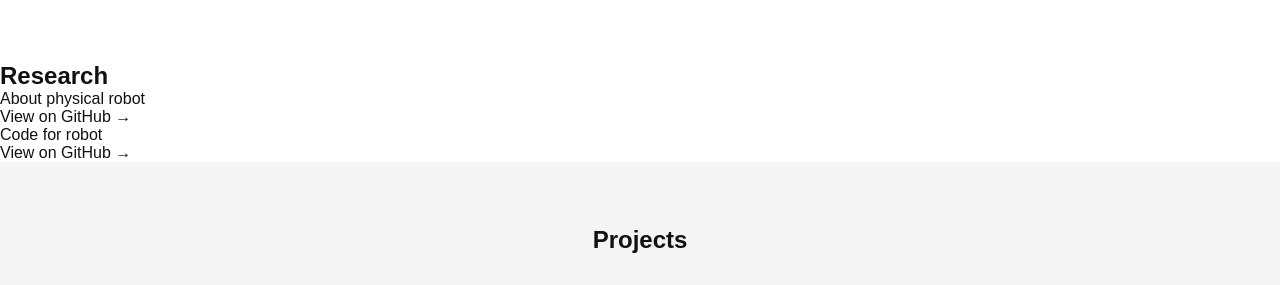
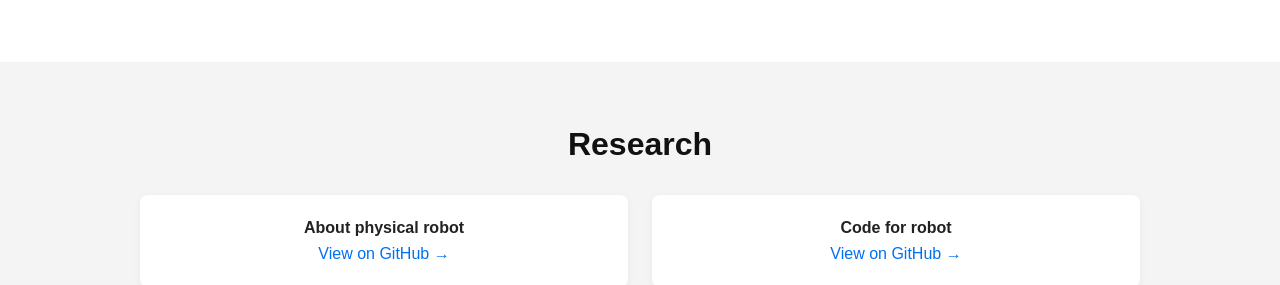
Before and after one commit to thomasbenti/personal-website, a React (Vite) app: page / in a window 1280 px wide. Shown: the part 617-902 px from the top of the page. Built offline with nearby package versions, Linux system fonts and the light colour scheme.

Commit message:
fixed research css

```diff
--- a/index.html
+++ b/index.html
@@ -2,6 +2,7 @@
 <html lang="en">
   <head>
     <meta charset="UTF-8" />
+    <link rel="icon" type="image/svg+xml" href="/vite.svg" />
     <meta name="viewport" content="width=device-width, initial-scale=1.0" />
     <title>Thomas Bentivoglio</title>
   </head>
--- /dev/null
+++ b/src/sections/Research.css
@@ -0,0 +1,51 @@
+/* Research.css */
+
+.research {
+  background-color: #f4f4f4;
+  padding: 4rem 2rem;
+}
+
+.research-container {
+  max-width: 1000px;
+  margin: 0 auto;
+  text-align: center;
+}
+
+.research-container h2 {
+  font-size: 2rem;
+  margin-bottom: 2rem;
+}
+
+.research-grid {
+  display: grid;
+  gap: 1.5rem;
+  grid-template-columns: repeat(auto-fit, minmax(280px, 1fr));
+}
+
+.research-card {
+  background: white;
+  padding: 1.5rem;
+  border-radius: 8px;
+  box-shadow: 0 2px 8px rgba(0, 0, 0, 0.05);
+  transition: box-shadow 0.3s ease;
+}
+
+.research-card:hover {
+  box-shadow: 0 4px 16px rgba(0, 0, 0, 0.1);
+}
+
+.research-card p {
+  font-weight: 600;
+  margin-bottom: 0.5rem;
+  color: #222;
+}
+
+.research-card a {
+  color: #0070f3;
+  font-weight: 500;
+  text-decoration: none;
+}
+
+.research-card a:hover {
+  text-decoration: underline;
+}
--- a/src/sections/Research.jsx
+++ b/src/sections/Research.jsx
@@ -1,4 +1,5 @@
 import React from "react";
+import "./Research.css";
 
 const researchItems = [
   {
@@ -13,25 +14,15 @@ const researchItems = [
 
 const Research = () => {
   return (
-    <section id="research" className="bg-gray-100 py-16 px-4">
-      <div className="max-w-6xl mx-auto text-center">
-        <h2 className="text-3xl font-bold text-gray-800 mb-12">Research</h2>
+    <section id="research" className="research">
+      <div className="research-container">
+        <h2>Research</h2>
 
-        <div className="grid gap-8 md:grid-cols-2">
+        <div className="research-grid">
           {researchItems.map((item, index) => (
-            <div
-              key={index}
-              className="bg-white p-6 rounded-lg shadow-md hover:shadow-lg transition"
-            >
-              <p className="text-lg font-medium text-gray-700 mb-2">
-                {item.title}
-              </p>
-              <a
-                href={item.url}
-                target="_blank"
-                rel="noopener noreferrer"
-                className="text-blue-600 font-semibold hover:underline"
-              >
+            <div key={index} className="research-card">
+              <p>{item.title}</p>
+              <a href={item.url} target="_blank" rel="noopener noreferrer">
                 View on GitHub →
               </a>
             </div>
```
